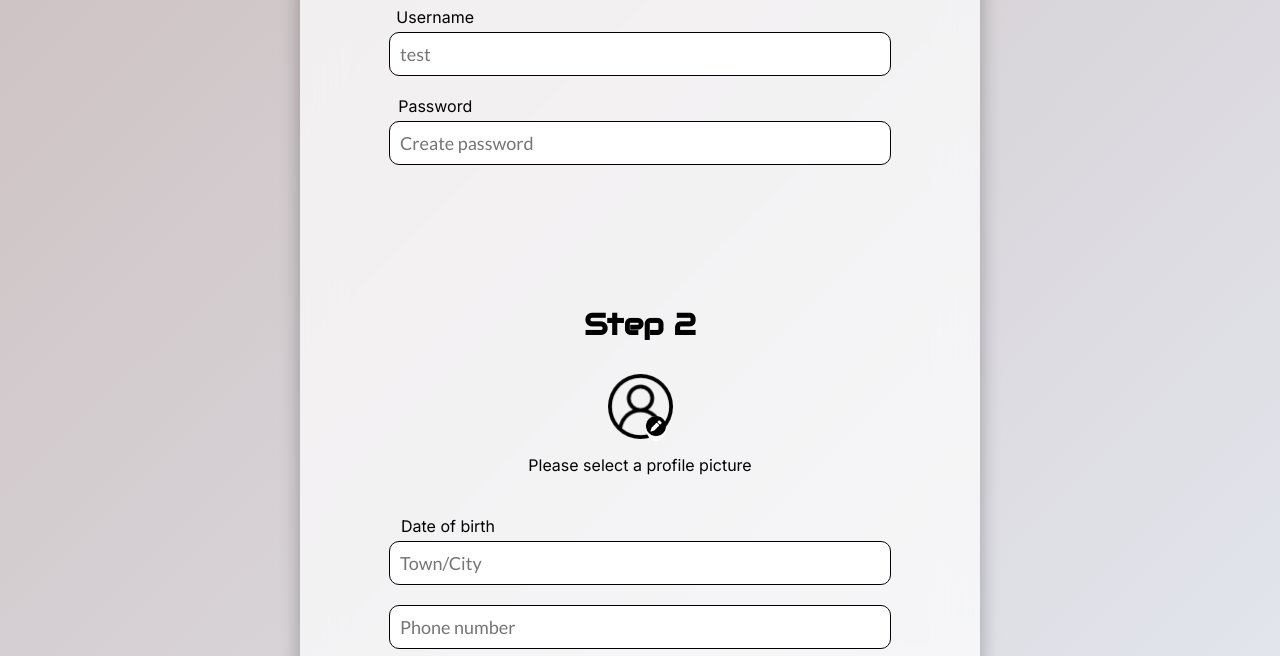
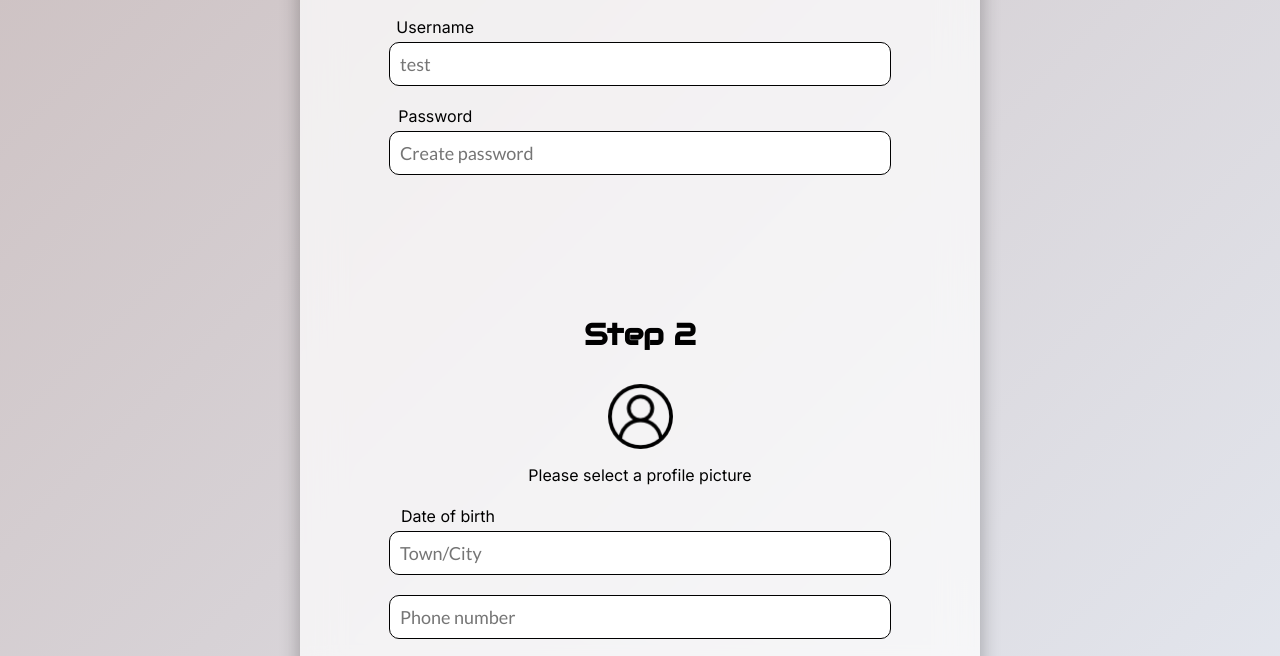
Before and after one commit to k1ngdom-code/Nuvio, a plain HTML site: page signup.html in a window 1280 px wide. Shown: the part 406-1062 px from the top of the page. Drawn offline with nearby package versions, Linux system fonts and the light colour scheme; a web font is replaced by a local one.

Commit message:
Update signup.html

```diff
--- a/signup.html
+++ b/signup.html
@@ -54,7 +54,7 @@
             <img src="user.png" width="65px" id="profilepicPreview">
             <p>Please select a profile picture</p>
             <input type="file" id="profilepic" accept="image/*" style="display:none;">
-            <label for="profilepic" id="edit"><img src="pen.png" width="20px"></label>
+            <label for="profilepic" id="edit"><img src="pen.png" width="20px" style="display:none"></label>
 
             <label for="dateofbirth">Date of birth</label>
             <input type="date" id="dateofbirth" style="display:none">
```
